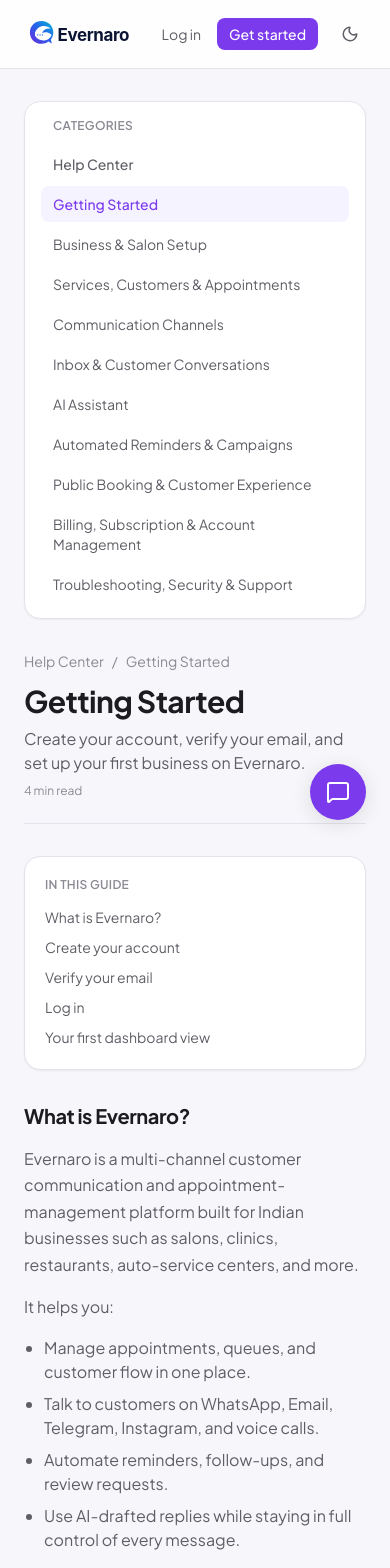
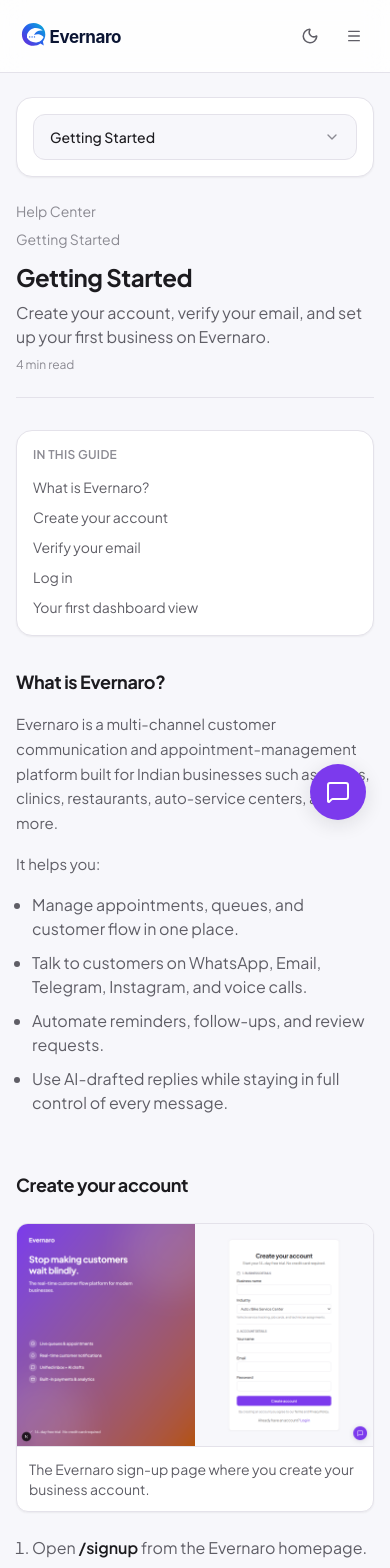
Before and after one commit to Hackyvirus/evernaro, a Next.js app: page /help/getting-started in a window 390 px wide. Shown: the top 1568 px of the page. Built offline with nearby package versions, Linux system fonts and the light colour scheme.

Commit message:
docs: finalize Evernaro help and user guide

```diff
--- a/package.json
+++ b/package.json
@@ -22,6 +22,7 @@
     "bcryptjs": "^3.0.3",
     "bullmq": "^6.0.5",
     "ioredis": "^6.0.0",
+    "libsodium-wrappers": "^0.8.4",
     "lucide-react": "^1.28.0",
     "nanoid": "^3.3.18",
     "next": "16.3.0",
--- a/src/app/globals.css
+++ b/src/app/globals.css
@@ -260,6 +260,60 @@
   padding: 0.125rem 0.375rem;
   font-size: 0.75rem;
   color: var(--color-primary);
+  word-break: break-word;
+}
+
+.help-article-content a {
+  color: var(--color-primary);
+  text-decoration: underline;
+  text-underline-offset: 2px;
+}
+
+.help-article-content a:hover {
+  color: var(--color-primary-hover);
+}
+
+.help-article-content .table-wrapper {
+  overflow-x: auto;
+  -webkit-overflow-scrolling: touch;
+  margin-bottom: 1rem;
+  border-radius: var(--radius-md);
+  border: 1px solid var(--color-border);
+}
+
+.help-article-content table {
+  width: 100%;
+  min-width: 560px;
+  border-collapse: collapse;
+  font-size: 0.875rem;
+}
+
+.help-article-content th,
+.help-article-content td {
+  border: 1px solid var(--color-border);
+  padding: 0.75rem 1rem;
+  text-align: left;
+}
+
+.help-article-content th {
+  background: var(--color-surface);
+  font-weight: 600;
+  color: var(--color-text);
+}
+
+@media (max-width: 640px) {
+  .help-article-content p {
+    font-size: 0.9375rem;
+  }
+
+  .help-article-content ul,
+  .help-article-content ol {
+    padding-left: 1rem;
+  }
+
+  .help-article-content li {
+    margin-bottom: 0.625rem;
+  }
 }
 
 @media (prefers-reduced-motion: reduce) {
--- a/src/app/help/[category]/page.tsx
+++ b/src/app/help/[category]/page.tsx
@@ -35,19 +35,19 @@
   return (
     <article className="flex flex-col gap-8">
       <div className="border-b border-border pb-6">
-        <div className="mb-3 flex items-center gap-2 text-sm text-text-muted">
+        <div className="mb-3 flex flex-wrap items-center gap-2 text-sm text-text-muted">
           <Link href="/help" className="hover:text-primary hover:underline">
             Help Center
           </Link>
-          <span>/</span>
-          <span>{cat.title}</span>
+          <span className="hidden sm:inline">/</span>
+          <span className="w-full sm:w-auto">{cat.title}</span>
         </div>
-        <h1 className="text-3xl font-extrabold text-text">{cat.title}</h1>
+        <h1 className="text-2xl font-extrabold text-text sm:text-3xl">{cat.title}</h1>
         <p className="mt-2 text-base text-text-secondary">{cat.description}</p>
         <p className="mt-2 text-xs text-text-muted">{cat.readingTime} read</p>
       </div>
 
-      <div className="rounded-xl border border-border bg-card p-5 shadow-[var(--shadow-card)]">
+      <div className="rounded-xl border border-border bg-card p-4 shadow-[var(--shadow-card)] sm:p-5">
         <p className="mb-3 text-xs font-semibold tracking-wide text-text-muted uppercase">In this guide</p>
         <ul className="flex flex-col gap-1.5">
           {cat.sections.map((section) => (
@@ -68,7 +68,7 @@
           const anchor = section.title.toLowerCase().replace(/\s+/g, "-").replace(/[^a-z0-9-]/g, "");
           return (
             <section key={section.title} id={anchor} className="scroll-mt-24">
-              <h2 className="mb-4 text-xl font-bold text-text">{section.title}</h2>
+              <h2 className="mb-4 text-lg font-bold text-text sm:text-xl">{section.title}</h2>
               {section.screenshot && (
                 <HelpScreenshot
                   src={`/help/screenshots/${section.screenshot}`}
@@ -85,9 +85,9 @@
       </div>
 
       {cat.related.length > 0 && (
-        <div className="rounded-xl border border-border bg-card p-5 shadow-[var(--shadow-card)]">
+        <div className="rounded-xl border border-border bg-card p-4 shadow-[var(--shadow-card)] sm:p-5">
           <p className="mb-3 text-xs font-semibold tracking-wide text-text-muted uppercase">Related articles</p>
-          <div className="flex flex-wrap gap-3">
+          <div className="flex flex-col gap-2 sm:flex-row sm:flex-wrap">
             {cat.related.map((relatedId) => {
               const related = getCategoryById(relatedId);
               if (!related) return null;
@@ -105,13 +105,13 @@
         </div>
       )}
 
-      <div className="flex flex-col justify-between gap-4 border-t border-border pt-6 sm:flex-row">
+      <div className="flex flex-col gap-4 border-t border-border pt-6 sm:flex-row sm:justify-between">
         {prev ? (
           <Link
             href={`/help/${prev.id}`}
             className="flex items-center gap-2 text-sm text-text-secondary hover:text-text"
           >
-            <ArrowLeft className="h-4 w-4" aria-hidden="true" />
+            <ArrowLeft className="h-4 w-4 flex-shrink-0" aria-hidden="true" />
             <span className="font-medium">Previous</span>
             <span className="text-text-muted">— {prev.title}</span>
           </Link>
@@ -121,11 +121,11 @@
         {next ? (
           <Link
             href={`/help/${next.id}`}
-            className="flex items-center gap-2 text-sm text-text-secondary hover:text-text"
+            className="flex items-center gap-2 text-sm text-text-secondary hover:text-text sm:ml-auto"
           >
             <span className="font-medium">Next</span>
             <span className="text-text-muted">— {next.title}</span>
-            <ArrowRight className="h-4 w-4" aria-hidden="true" />
+            <ArrowRight className="h-4 w-4 flex-shrink-0" aria-hidden="true" />
           </Link>
         ) : (
           <span />
--- a/src/app/help/layout.tsx
+++ b/src/app/help/layout.tsx
@@ -1,6 +1,7 @@
 import Link from "next/link";
 import { Logo, ThemeToggle } from "@/components/ui";
 import { HelpNav } from "@/components/help/help-nav";
+import { MobileNav } from "@/components/mobile-nav";
 
 export const metadata = {
   title: "Evernaro Help Center — User Guide & Tutorials",
@@ -10,17 +11,21 @@
 
 export default function HelpLayout({ children }: { children: React.ReactNode }) {
   return (
-    <div className="flex min-h-screen flex-col bg-surface">
+    <div className="flex min-h-screen flex-col overflow-x-hidden bg-surface">
       <header className="sticky top-0 z-30 border-b border-border/60 bg-card/80 backdrop-blur-md">
-        <div className="mx-auto flex w-full max-w-6xl items-center justify-between px-6 py-4">
+        <div className="mx-auto flex w-full max-w-6xl items-center justify-between px-4 py-4 sm:px-6">
           <Link href="/" className="flex items-center gap-2">
             <Logo width={130} className="w-[120px]" />
           </Link>
-          <nav className="flex items-center gap-4">
-            <Link href="/pricing" className="hidden text-sm text-text-secondary hover:text-text sm:block">
+          <div className="flex items-center gap-2 sm:gap-4">
+            <nav className="hidden items-center gap-4 lg:flex">
+              <Link href="/pricing" className="text-sm text-text-secondary hover:text-text">
                 Pricing
               </Link>
-            <Link href="/contact" className="hidden text-sm text-text-secondary hover:text-text sm:block">
+              <Link href="/help" className="text-sm text-text-secondary hover:text-text">
+                Help &amp; User Guide
+              </Link>
+              <Link href="/contact" className="text-sm text-text-secondary hover:text-text">
                 Contact
               </Link>
               <Link href="/login" className="text-sm text-text-secondary hover:text-text">
@@ -32,15 +37,28 @@
               >
                 Get started
               </Link>
+            </nav>
             <ThemeToggle />
-          </nav>
+            <MobileNav
+              items={[
+                { href: "/", label: "Home" },
+                { href: "/pricing", label: "Pricing" },
+                { href: "/help", label: "Help & User Guide" },
+                { href: "/contact", label: "Contact" },
+                { href: "/login", label: "Log in" },
+              ]}
+              cta={{ href: "/signup", label: "Get started" }}
+            />
+          </div>
         </div>
       </header>
 
-      <div className="mx-auto flex w-full max-w-6xl flex-1 flex-col gap-8 px-6 py-8 lg:flex-row lg:py-12">
+      <div className="mx-auto flex w-full max-w-6xl flex-1 flex-col gap-6 px-4 py-6 sm:px-6 sm:py-8 lg:flex-row lg:gap-8 lg:py-12">
         <aside className="lg:w-64 lg:flex-shrink-0">
-          <div className="sticky top-24 rounded-xl border border-border bg-card p-4 shadow-[var(--shadow-card)]">
-            <p className="mb-3 px-3 text-xs font-semibold tracking-wide text-text-muted uppercase">Categories</p>
+          <div className="rounded-xl border border-border bg-card p-4 shadow-[var(--shadow-card)] lg:sticky lg:top-24">
+            <p className="mb-3 hidden px-3 text-xs font-semibold tracking-wide text-text-muted uppercase lg:block">
+              Categories
+            </p>
             <HelpNav />
           </div>
         </aside>
@@ -48,15 +66,18 @@
         <main className="min-w-0 flex-1">{children}</main>
       </div>
 
-      <footer className="border-t border-border px-6 py-10">
+      <footer className="border-t border-border px-4 py-10 sm:px-6">
         <div className="mx-auto flex w-full max-w-6xl flex-col items-center justify-between gap-4 text-sm text-text-secondary sm:flex-row">
           <span>© 2026 Eversity Tech LLP</span>
-          <div className="flex items-center gap-4">
+          <div className="flex flex-wrap items-center justify-center gap-4">
             <Link href="/" className="hover:text-text">
               Home
             </Link>
             <Link href="/pricing" className="hover:text-text">
               Pricing
+            </Link>
+            <Link href="/help" className="hover:text-text">
+              Help
             </Link>
             <Link href="/contact" className="hover:text-text">
               Contact
--- a/src/components/help/help-category-card.tsx
+++ b/src/components/help/help-category-card.tsx
@@ -13,10 +13,10 @@
   return (
     <Link
       href={`/help/${id}`}
-      className="group flex flex-col gap-3 rounded-xl border border-border bg-card p-5 shadow-[var(--shadow-card)] transition-shadow hover:shadow-[var(--shadow-elevated)]"
+      className="group flex flex-col gap-3 rounded-xl border border-border bg-card p-4 shadow-[var(--shadow-card)] transition-shadow hover:shadow-[var(--shadow-elevated)] sm:p-5"
     >
-      <div className="flex items-start justify-between">
-        <div className="flex h-10 w-10 items-center justify-center rounded-lg bg-primary-lighter">
+      <div className="flex items-start justify-between gap-3">
+        <div className="flex h-10 w-10 flex-shrink-0 items-center justify-center rounded-lg bg-primary-lighter">
           <Icon className="h-5 w-5 text-primary" aria-hidden="true" />
         </div>
         <span className="text-xs text-text-muted">{readingTime} read</span>
--- a/src/components/help/help-nav.tsx
+++ b/src/components/help/help-nav.tsx
@@ -1,40 +1,87 @@
 "use client";
 
+import { useState } from "react";
 import Link from "next/link";
 import { usePathname } from "next/navigation";
+import { ChevronDown } from "lucide-react";
 import { HELP_CATEGORIES } from "@/lib/help-data";
 
 export function HelpNav() {
   const pathname = usePathname();
+  const [mobileOpen, setMobileOpen] = useState(false);
+  const activeCategory = HELP_CATEGORIES.find((c) => pathname === `/help/${c.id}`);
 
   return (
-    <nav aria-label="Help categories" className="flex flex-col gap-1">
-      <Link
-        href="/help"
-        className={`rounded-md px-3 py-2 text-sm font-medium transition-colors ${
-          pathname === "/help"
-            ? "bg-primary-lighter text-primary"
-            : "text-text-secondary hover:bg-hover hover:text-text"
-        }`}
+    <nav aria-label="Help categories">
+      {/* Mobile category selector */}
+      <div className="lg:hidden">
+        <button
+          type="button"
+          onClick={() => setMobileOpen((s) => !s)}
+          aria-expanded={mobileOpen}
+          aria-controls="help-category-list"
+          className="flex w-full items-center justify-between rounded-lg border border-border bg-surface px-4 py-3 text-sm font-medium text-text"
         >
-        Help Center
-      </Link>
-      {HELP_CATEGORIES.map((category) => {
-        const isActive = pathname === `/help/${category.id}`;
+          <span>{activeCategory?.title || "Help Center"}</span>
+          <ChevronDown
+            className={`h-4 w-4 text-text-muted transition-transform ${mobileOpen ? "rotate-180" : ""}`}
+            aria-hidden="true"
+          />
+        </button>
+        {mobileOpen && (
+          <div id="help-category-list" className="mt-2 flex flex-col gap-1 rounded-lg border border-border bg-card p-2 shadow-[var(--shadow-card)]">
+            <CategoryLink href="/help" label="Help Center" isActive={pathname === "/help"} onClick={() => setMobileOpen(false)} />
+            {HELP_CATEGORIES.map((category) => (
+              <CategoryLink
+                key={category.id}
+                href={`/help/${category.id}`}
+                label={category.title}
+                isActive={pathname === `/help/${category.id}`}
+                onClick={() => setMobileOpen(false)}
+              />
+            ))}
+          </div>
+        )}
+      </div>
+
+      {/* Desktop sidebar navigation */}
+      <div className="hidden flex-col gap-1 lg:flex">
+        <CategoryLink href="/help" label="Help Center" isActive={pathname === "/help"} />
+        {HELP_CATEGORIES.map((category) => (
+          <CategoryLink
+            key={category.id}
+            href={`/help/${category.id}`}
+            label={category.title}
+            isActive={pathname === `/help/${category.id}`}
+          />
+        ))}
+      </div>
+    </nav>
+  );
+}
+
+function CategoryLink({
+  href,
+  label,
+  isActive,
+  onClick,
+}: {
+  href: string;
+  label: string;
+  isActive: boolean;
+  onClick?: () => void;
+}) {
   return (
     <Link
-            key={category.id}
-            href={`/help/${category.id}`}
+      href={href}
+      onClick={onClick}
       className={`rounded-md px-3 py-2 text-sm transition-colors ${
         isActive
           ? "bg-primary-lighter font-medium text-primary"
           : "text-text-secondary hover:bg-hover hover:text-text"
       }`}
     >
-            {category.title}
+      {label}
     </Link>
   );
-      })}
-    </nav>
-  );
 }
--- a/src/components/help/help-screenshot.tsx
+++ b/src/components/help/help-screenshot.tsx
@@ -10,10 +10,17 @@
   return (
     <figure className="my-6 overflow-hidden rounded-lg border border-border bg-card shadow-[var(--shadow-card)]">
       <div className="relative aspect-[1440/900] w-full">
-        <Image src={src} alt={alt} fill className="object-cover object-top" sizes="(max-width: 768px) 100vw, 800px" />
+        <Image
+          src={src}
+          alt={alt}
+          fill
+          className="object-contain object-top"
+          sizes="(max-width: 430px) 100vw, (max-width: 768px) 100vw, 800px"
+          priority={false}
+        />
       </div>
       {caption && (
-        <figcaption className="border-t border-border px-4 py-3 text-sm text-text-secondary">{caption}</figcaption>
+        <figcaption className="border-t border-border px-3 py-3 text-sm text-text-secondary sm:px-4">{caption}</figcaption>
       )}
     </figure>
   );
--- a/src/components/help/help-search.tsx
+++ b/src/components/help/help-search.tsx
@@ -43,7 +43,7 @@
                   className="flex w-full flex-col items-start gap-1 px-4 py-3 text-start text-sm hover:bg-hover"
                 >
                   <span className="font-medium text-text">{category.title}</span>
-                  <span className="text-text-secondary">{category.description}</span>
+                  <span className="text-xs text-text-secondary sm:text-sm">{category.description}</span>
                 </button>
               </li>
             ))}
--- /dev/null
+++ b/src/components/mobile-nav.tsx
@@ -0,0 +1,62 @@
+"use client";
+
+import { useState } from "react";
+import Link from "next/link";
+import { Menu, X } from "lucide-react";
+import { Button } from "@/components/ui";
+
+interface MobileNavItem {
+  href: string;
+  label: string;
+}
+
+interface MobileNavProps {
+  items: MobileNavItem[];
+  cta?: { href: string; label: string };
+}
+
+export function MobileNav({ items, cta }: MobileNavProps) {
+  const [open, setOpen] = useState(false);
+
+  return (
+    <div className="lg:hidden">
+      <Button
+        type="button"
+        variant="ghost"
+        size="sm"
+        aria-label={open ? "Close menu" : "Open menu"}
+        aria-expanded={open}
+        aria-controls="mobile-navigation"
+        onClick={() => setOpen((s) => !s)}
+        className="h-10 w-10 px-0"
+      >
+        {open ? <X className="h-5 w-5" aria-hidden="true" /> : <Menu className="h-5 w-5" aria-hidden="true" />}
+      </Button>
+
+      {open && (
+        <div
+          id="mobile-navigation"
+          className="fixed inset-x-0 top-[65px] z-40 border-b border-border bg-card/95 px-6 py-4 shadow-[var(--shadow-elevated)] backdrop-blur-md"
+        >
+          <nav aria-label="Mobile" className="flex flex-col gap-2">
+            {items.map((item) => (
+              <Link
+                key={item.href}
+                href={item.href}
+                onClick={() => setOpen(false)}
+                className="rounded-md px-3 py-3 text-base font-medium text-text-secondary hover:bg-hover hover:text-text"
+              >
+                {item.label}
+              </Link>
+            ))}
+            {cta && (
+              <Link href={cta.href} onClick={() => setOpen(false)} className="mt-2">
+                <Button className="w-full">{cta.label}</Button>
+              </Link>
+            )}
+          </nav>
+        </div>
+      )}
+    </div>
+  );
+}
```
Also changed, not shown: src/app/help/page.tsx (+7 -7 lines), src/app/page.tsx (+19 -10 lines), 1 other file (tests, documents, lock files or other folders). Lines whose indentation alone changed are shown as unchanged.
